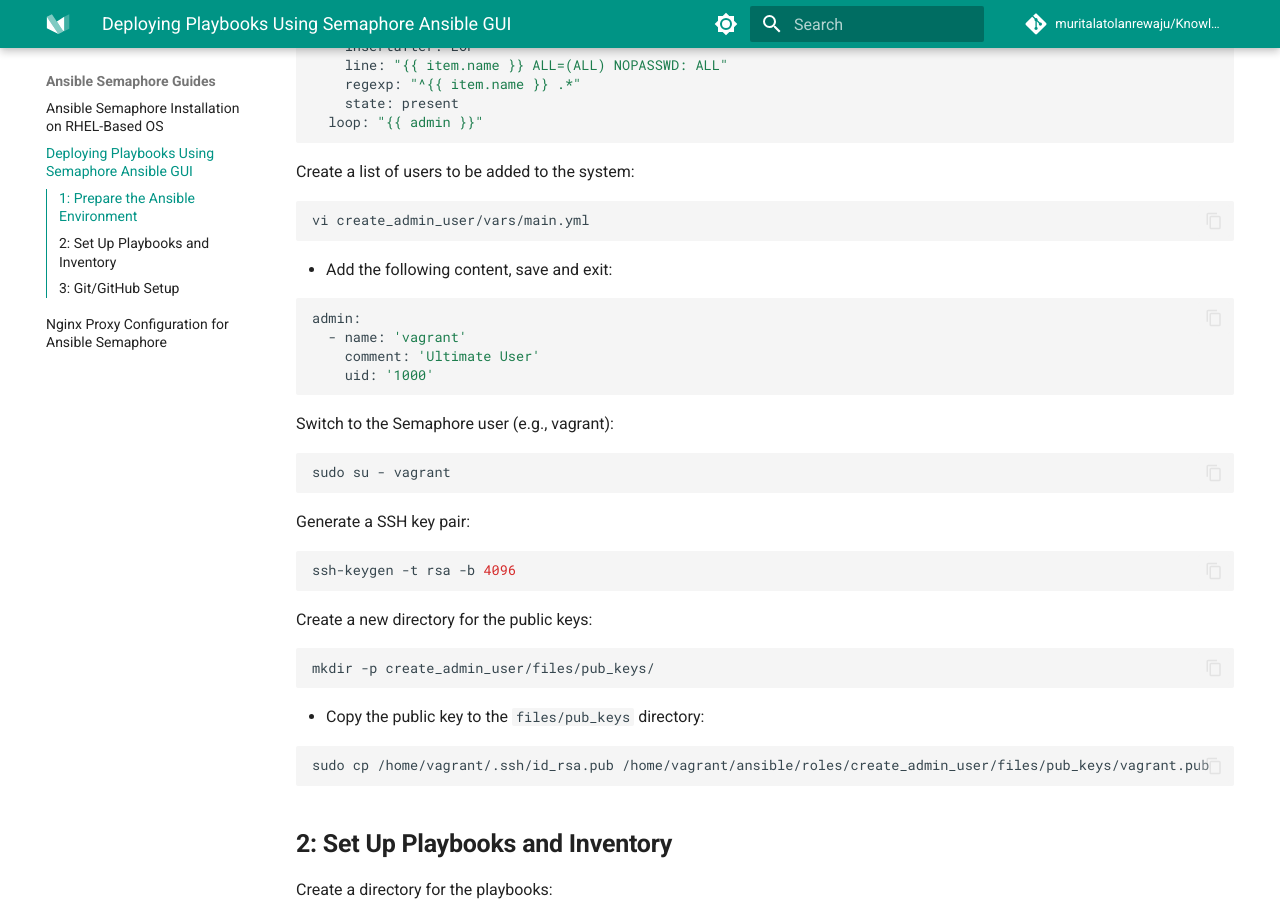
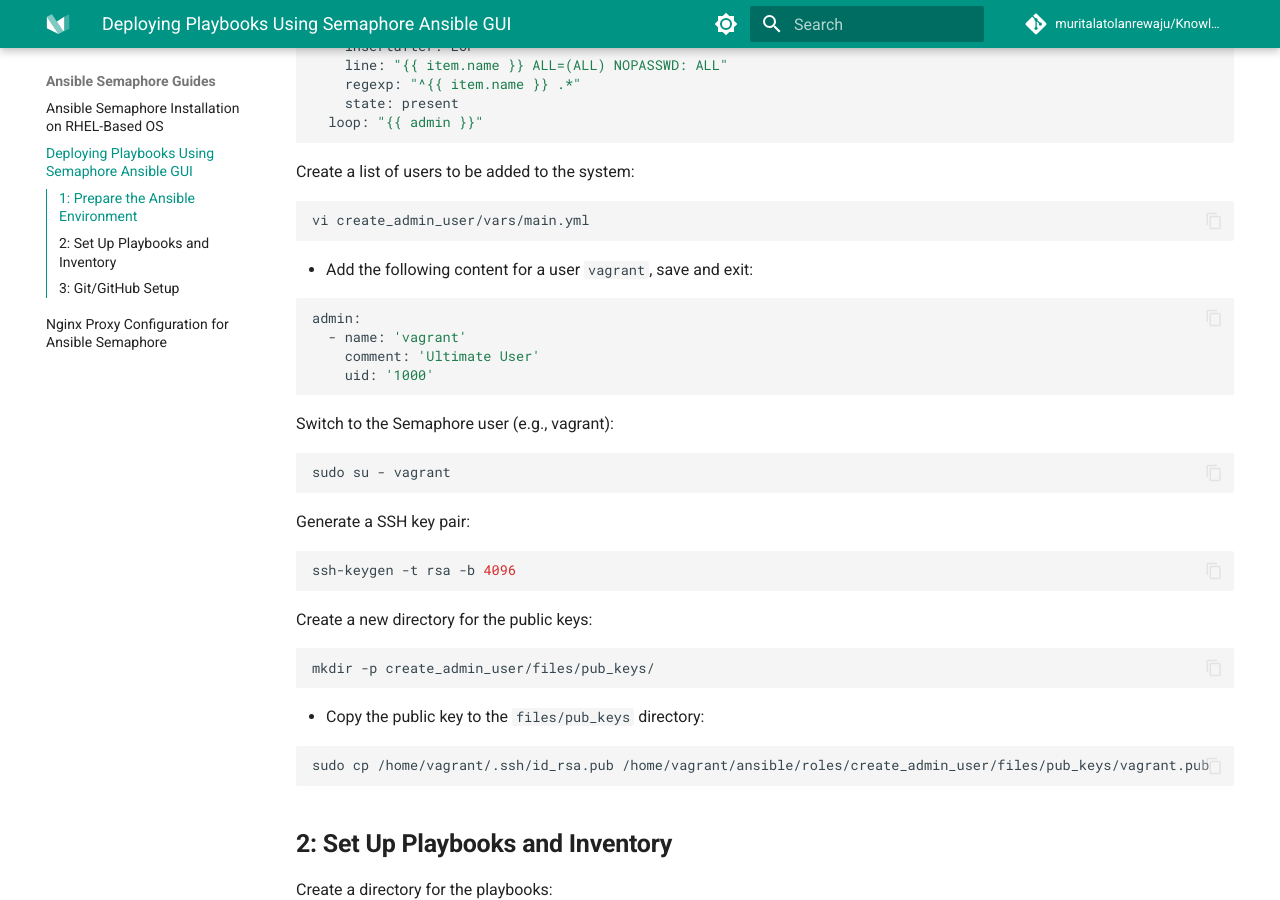
Before and after one commit to muritalatolanrewaju/KnowledgeBase-Tech, an MkDocs documentation site: the page built from docs/Ansible-Semaphore-Guides/Deploying-Playbooks-Using-Semaphore-Ansible-GUI.md, in a window 1280 px wide and 900 px high, scrolled down 1039 px. Built offline with MkDocs 1.6.1 and Material for MkDocs 9.7.7, drawn with Linux system fonts in a browser that asks for light colours; comment, search, counter and statistics services are not loaded.

Commit message:
Update Deploying-Playbooks-Using-Semaphore-Ansible-GUI.md

````diff
--- a/docs/Ansible-Semaphore-Guides/Deploying-Playbooks-Using-Semaphore-Ansible-GUI.md
+++ b/docs/Ansible-Semaphore-Guides/Deploying-Playbooks-Using-Semaphore-Ansible-GUI.md
@@ -57,7 +57,7 @@
 vi create_admin_user/vars/main.yml
 ```
 
-- Add the following content, save and exit:
+- Add the following content for a user `vagrant`, save and exit:
 
 ```bash
 admin:
````
